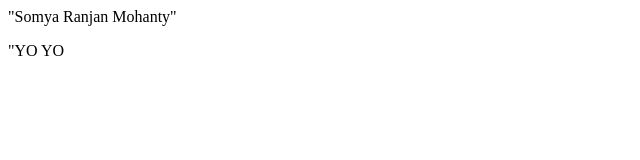
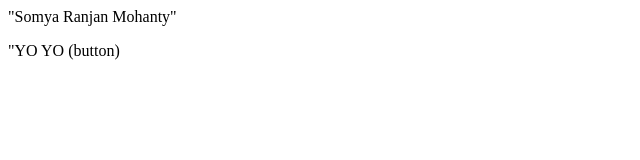
Before and after one commit to somyamohanty123/localRepo, a plain HTML site: page index.html in a window 1280 px wide. Shown: the full height of the page, 0-640 px from the left. Drawn offline with Linux system fonts and the light colour scheme.

```diff
--- a/index.html
+++ b/index.html
@@ -1,2 +1,2 @@
 <p>"Somya Ranjan Mohanty"</p>
-<p>"YO YO </p>
+<p>"YO YO (button) </p>
```
